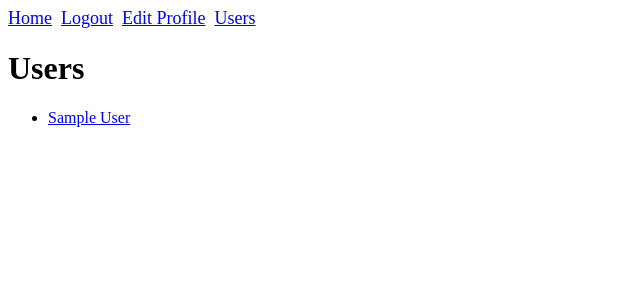
After one commit to gmichnikov/madness, a Flask app: page /users in a window 1280 px wide. The commit adds this page. Shown: the top 300 px of the page, without its empty margins (0-640 px from the left). Run offline with Flask 3, Linux system fonts and the light colour scheme; the visitor is signed in with stand-in values (Sample User, id 1); data comes from the database, SQL or seed files in the repository; parts of the project's set-up code (start-up, migrations or seed data) failed here and were passed over.

Commit message:
Add time zone to user model, and add user profile pages with name and time zone. Show logs in time zone

```diff
--- a/app/models.py
+++ b/app/models.py
@@ -10,6 +10,7 @@ class User(db.Model, UserMixin):
     email = db.Column(db.String(120), unique=True, nullable=False)
     full_name = db.Column(db.String(100), nullable=False)
     password_hash = db.Column(db.String(128), nullable=False)
+    time_zone = db.Column(db.String(50), nullable=False, default='UTC')
     is_admin = db.Column(db.Boolean, default=False, nullable=False)
     is_super_admin = db.Column(db.Boolean, default=False, nullable=False)
     r1score = db.Column(db.Integer, default=0, nullable=False)
--- a/app/routes.py
+++ b/app/routes.py
@@ -2,9 +2,11 @@ from flask import render_template, redirect, url_for, flash, request
 from app import app, db
 from app.models import User, Region, Team, Round, LogEntry
 from flask_login import login_user, logout_user, login_required, current_user, LoginManager
-from app.forms import RegistrationForm, LoginForm, AdminPasswordResetForm, ManageRegionsForm, ManageTeamsForm, ManageRoundsForm, AdminStatusForm
+from app.forms import RegistrationForm, LoginForm, AdminPasswordResetForm, ManageRegionsForm, ManageTeamsForm, ManageRoundsForm, AdminStatusForm, EditProfileForm
 from functools import wraps
 import os
+from datetime import datetime
+import pytz
 from dotenv import load_dotenv
 load_dotenv()
 
@@ -43,7 +45,7 @@ def register():
             flash('Email already registered.')
             return redirect(url_for('register'))
 
-        new_user = User(email=form.email.data, full_name=form.full_name.data)
+        new_user = User(email=form.email.data, full_name=form.full_name.data, time_zone=form.time_zone.data)
         new_user.set_password(form.password.data)
         # Automatically make user with ADMIN_EMAIL an admin
         if form.email.data == ADMIN_EMAIL:
@@ -223,5 +225,39 @@ def super_admin_manage_admins():
 @admin_required
 @login_required
 def admin_view_logs():
+    user_tz = pytz.timezone(current_user.time_zone)
     log_entries = LogEntry.query.order_by(LogEntry.timestamp.desc()).all()
+    for log in log_entries:
+        localized_timestamp = log.timestamp.replace(tzinfo=pytz.utc).astimezone(user_tz)
+        tz_abbr = localized_timestamp.tzname()  # Gets the time zone abbreviation
+        # log.formatted_timestamp = localized_timestamp.strftime('%Y-%m-%d, %I:%M:%S %p')
+        log.formatted_timestamp = localized_timestamp.strftime('%Y-%m-%d, %I:%M:%S %p ') + tz_abbr
     return render_template('admin/view_logs.html', log_entries=log_entries)
+
+@app.route('/user/<int:user_id>', methods=['GET', 'POST'])
+@login_required
+def user_profile(user_id):
+    user = User.query.get_or_404(user_id)
+    form = EditProfileForm()
+
+    if user_id != current_user.id:
+        return render_template('user_profile.html', user=user)
+
+    if form.validate_on_submit():
+        user.full_name = form.full_name.data
+        user.time_zone = form.time_zone.data
+        db.session.commit()
+        flash('Profile updated successfully.')
+        return redirect(url_for('user_profile', user_id=user_id))
+
+    elif request.method == 'GET':
+        form.full_name.data = user.full_name
+        form.time_zone.data = user.time_zone
+
+    return render_template('edit_user_profile.html', form=form, user=user)
+
+@app.route('/users')
+@login_required
+def users():
+    users = User.query.order_by(User.full_name).all()
+    return render_template('users.html', users=users)
--- a/app/templates/admin/view_logs.html
+++ b/app/templates/admin/view_logs.html
@@ -6,15 +6,13 @@
     <h1>Log Entries</h1>
     <table class="table-logs">
         <tr>
-            <th>Timestamp</th>
-            <th>User ID</th>
+            <th>Date + Time</th>
             <th>Category</th>
             <th>Description</th>
         </tr>
         {% for log in log_entries %}
         <tr>
-            <td>{{ log.timestamp }}</td>
-            <td>{{ log.current_user_id }}</td>
+            <td>{{ log.formatted_timestamp }}</td>
             <td>{{ log.category }}</td>
             <td>{{ log.description }}</td>
         </tr>
--- a/app/templates/base.html
+++ b/app/templates/base.html
@@ -14,6 +14,8 @@
                 <a href="{{ url_for('register') }}">Register</a>
             {% else %}
                 <a href="{{ url_for('logout') }}">Logout</a>
+                <a href="{{ url_for('user_profile', user_id=current_user.id) }}">Edit Profile</a>
+                <a href="{{ url_for('users') }}">Users</a>
                 {% if current_user.is_admin %}
                     <br> Admin:
                     <a href="{{ url_for('admin_view_logs') }}">View Logs</a>
--- /dev/null
+++ b/app/templates/user_profile.html
@@ -0,0 +1,6 @@
+{% extends 'base.html' %}
+{% block content %}
+    <h1>User Profile</h1>
+    <p>Full Name: {{ user.full_name }}</p>
+    <p>Time Zone: {{ user.time_zone }}</p>
+{% endblock %}
--- /dev/null
+++ b/app/templates/users.html
@@ -0,0 +1,12 @@
+{% extends 'base.html' %}
+
+{% block title %}Users{% endblock %}
+
+{% block content %}
+    <h1>Users</h1>
+    <ul>
+    {% for user in users %}
+        <li><a href="{{ url_for('user_profile', user_id=user.id) }}">{{ user.full_name }}</a></li>
+    {% endfor %}
+    </ul>
+{% endblock %}
```
Also changed, not shown: app/forms.py (+7 -0 lines), app/templates/edit_user_profile.html (added, +12 -0 lines), migrations/versions/c20a8e7e706b_added_time_zone_to_user.py (added, +32 -0 lines).
